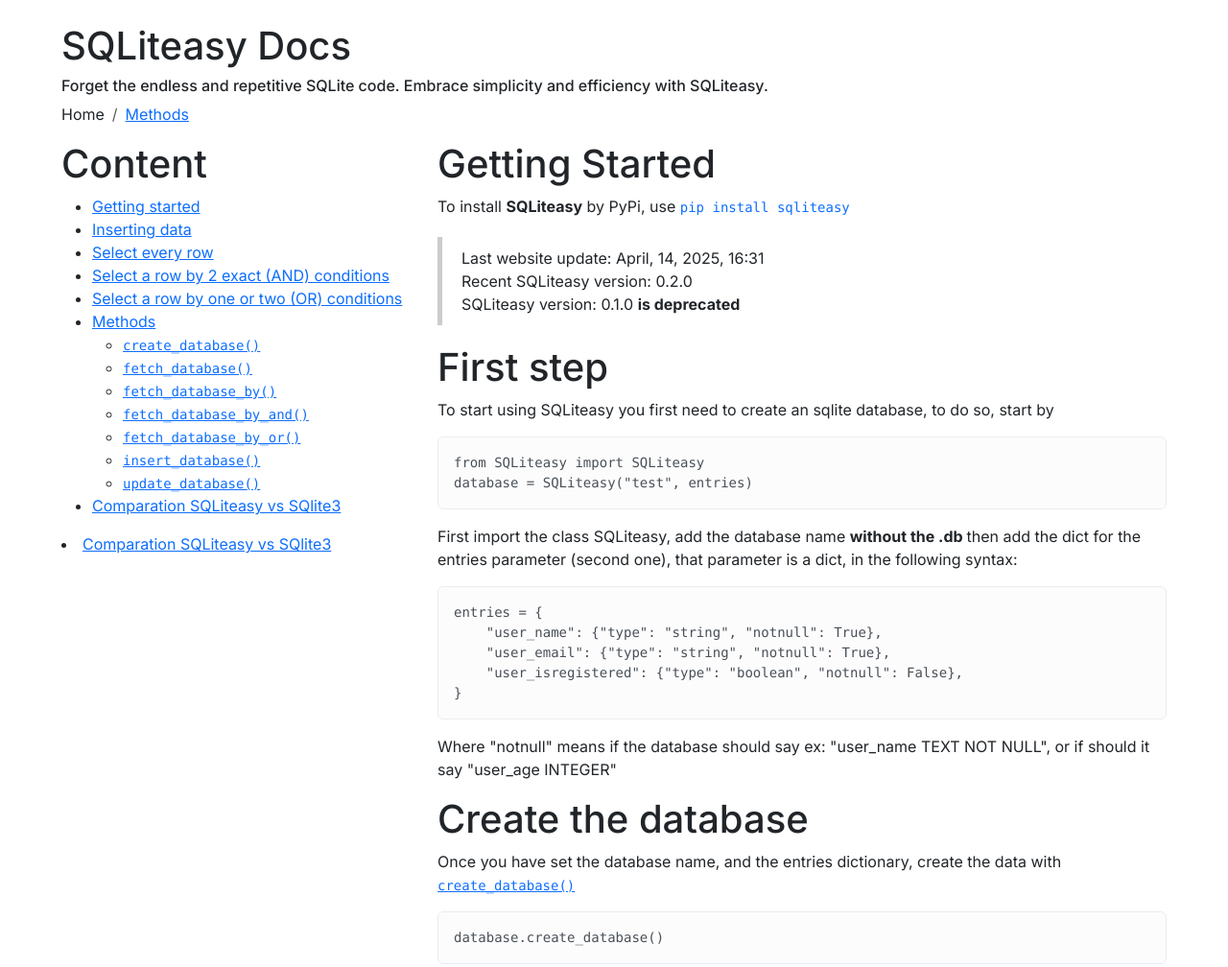
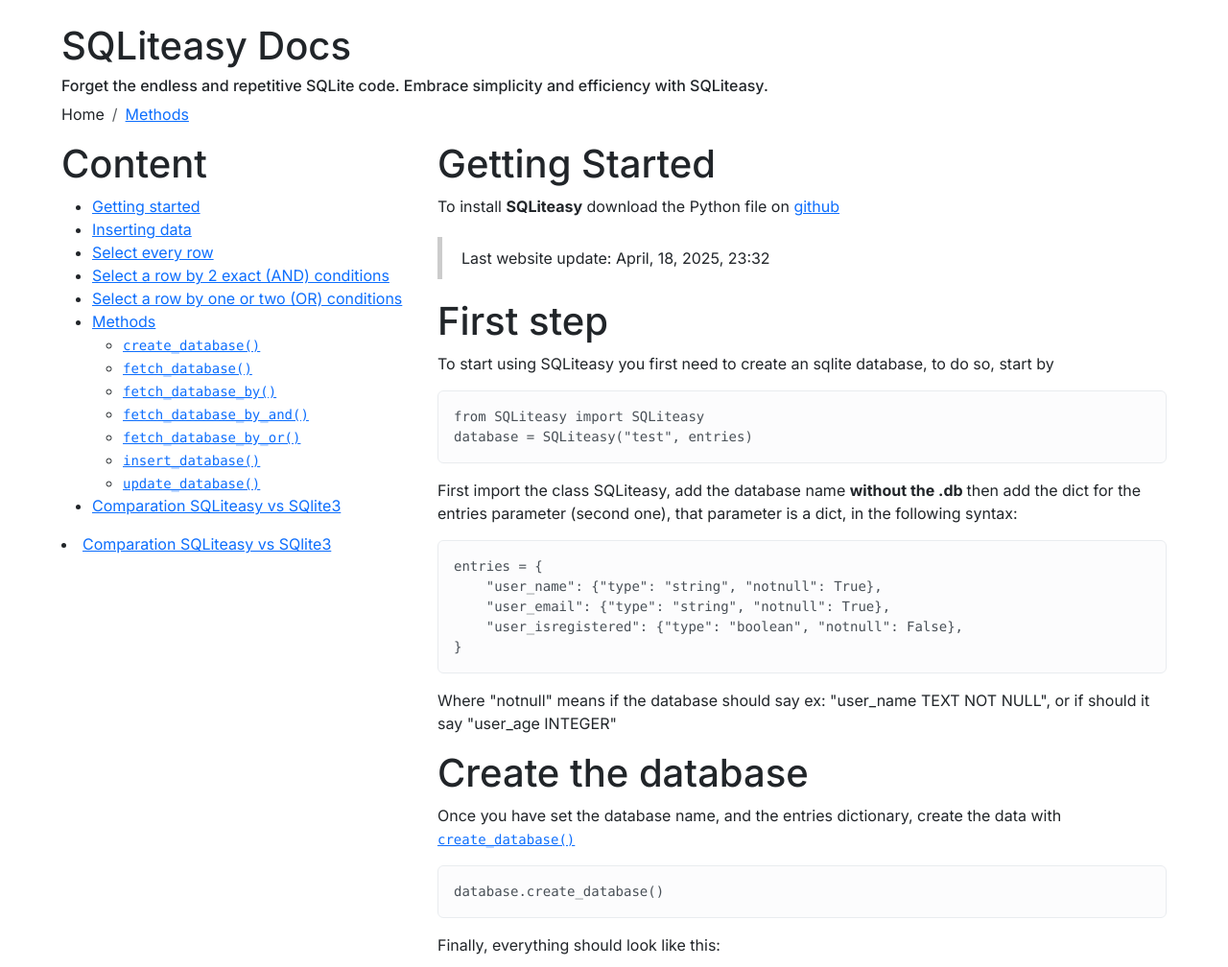
Before and after one commit to ariasj07/SQLiteasy, a plain HTML site: page web_docs/index.html in a window 1280 px wide. Shown: the top 1008 px of the page at 96% size. Drawn offline with nearby package versions, Linux system fonts and the light colour scheme.

Commit message:
update docs web

```diff
--- a/web_docs/index.html
+++ b/web_docs/index.html
@@ -77,11 +77,9 @@
         </div>
         <div class="col-md-8">
             <h1 id="gettingstarted">Getting Started</h1>
-            <p>To install <strong>SQLiteasy</strong> by PyPi, use <code class="text-primary">pip install sqliteasy</code></p>
+            <p>To install <strong>SQLiteasy</strong> download the Python file on <a href="https://github.com/ariasj07/SQLiteasy/blob/main/sqliteasy/modules.py">github</a></p>
             <blockquote>
-                Last website update: April, 14, 2025, 16:31<br>
-                Recent SQLiteasy version: 0.2.0<br>
-                SQLiteasy version: 0.1.0 <strong>is deprecated</strong>
+                Last website update: April, 18, 2025, 23:32
             </blockquote>
             <h1>First step</h1>
             <p>To start using SQLiteasy you first need to create an sqlite database, to do so, start by</p>
```
